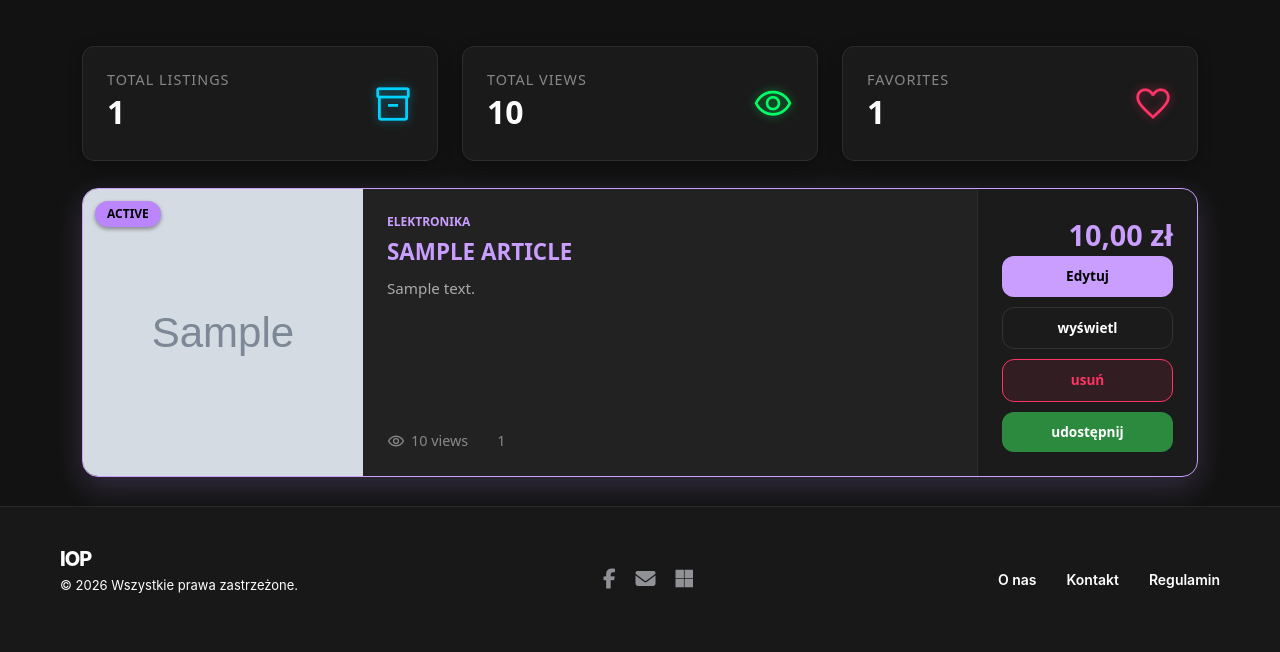
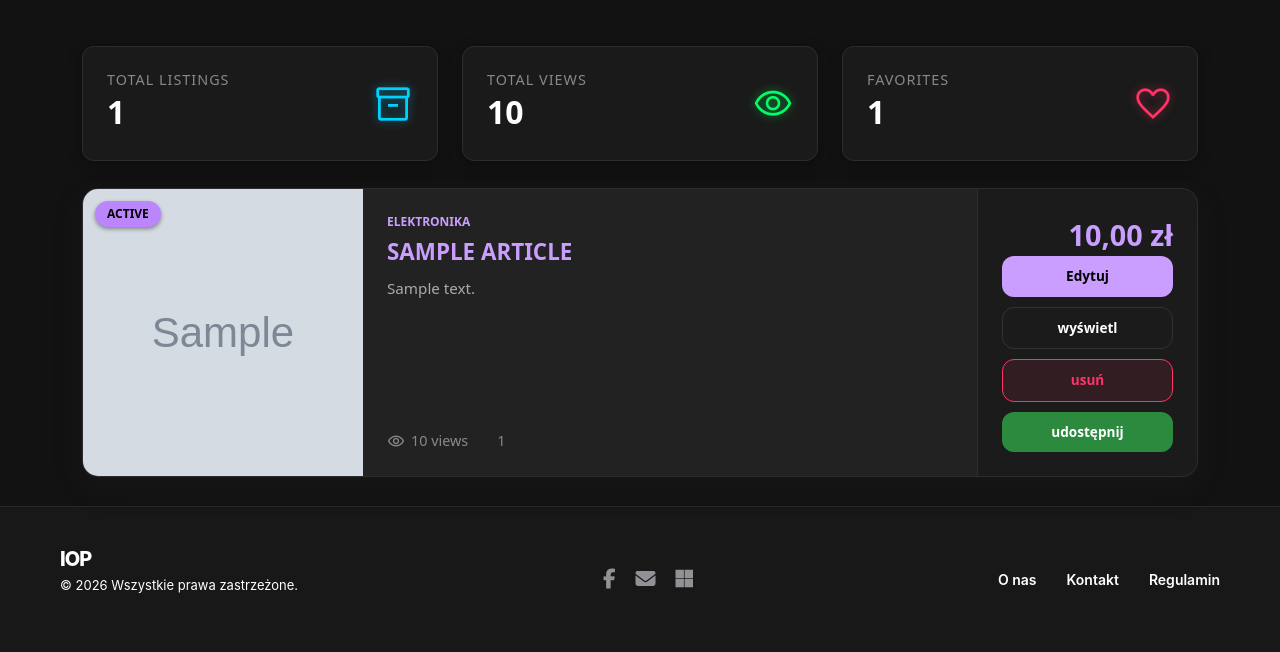
Before and after one commit to KacperZa/IOP, a Django app: page /cars in a window 1280 px wide, with the pointer over the restyled element. Shown: the part 154-806 px from the top of the page. Run offline with Django 5.2, Linux system fonts and the light colour scheme; a user stored in the database is signed in; tables that the repository leaves empty hold one stand-in row (values such as "Sample post"); grey boxes marked "Sample" are stand-in pictures; parts of the project's set-up code (start-up, migrations or seed data) failed here and were passed over.

Commit message:
Mały fix animacji

```diff
--- a/iop/main/templates/main/ogloszenia.html
+++ b/iop/main/templates/main/ogloszenia.html
@@ -59,8 +59,7 @@ HTML
     .listing-card:hover {
         background-color: #222222;
         transform: translateY(-5px);
-        border-color: #ca9eff;
-        box-shadow: 0 10px 30px rgba(202, 158, 255, 0.2);
+        box-shadow: 0 10px 30px rgba(46, 46, 46, 0.2);
     }
 
     .listing-card:hover .ad-title {
--- a/iop/settings/templates/settings/profile.html
+++ b/iop/settings/templates/settings/profile.html
@@ -21,8 +21,8 @@
     #card:hover {
         background-color: #222222 !important;
         transform: translateY(-5px);
-        border-color: #ca9eff !important;
-        box-shadow: 0 10px 30px rgba(202, 158, 255, 0.2);
+
+        box-shadow: 0 10px 30px rgba(46, 46, 46, 0.2);
     }
 </style>
 
```
